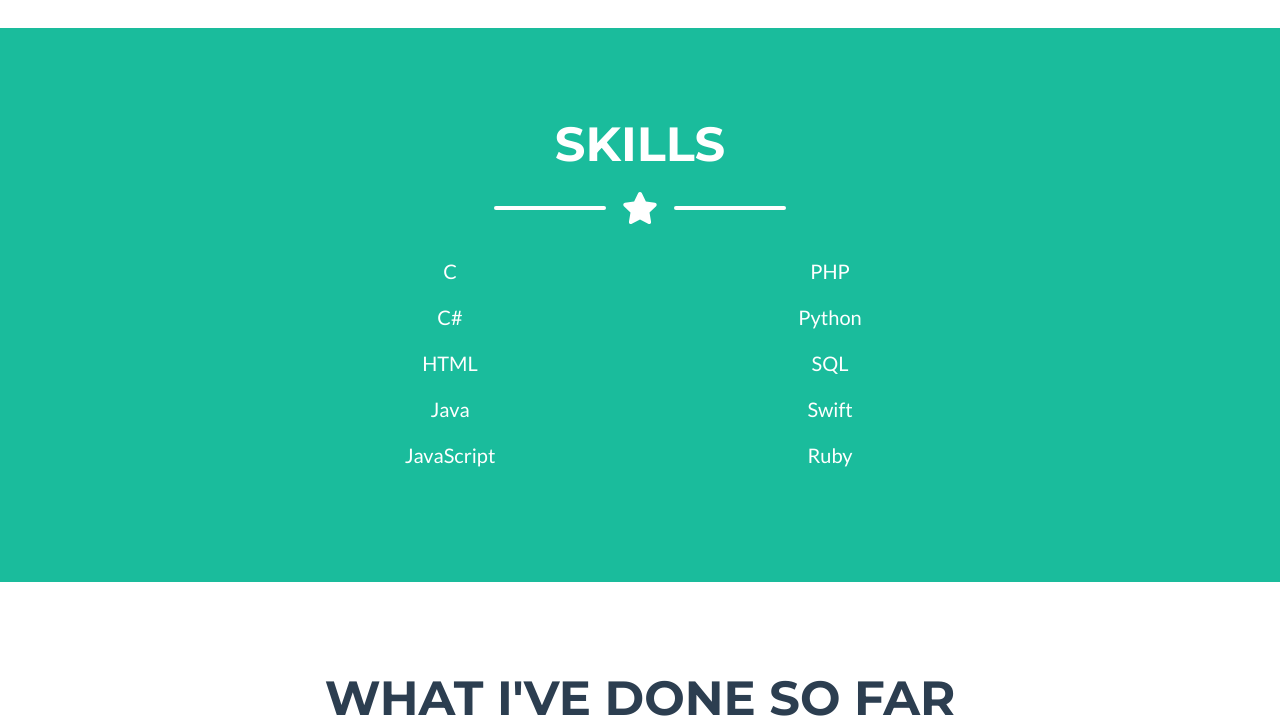
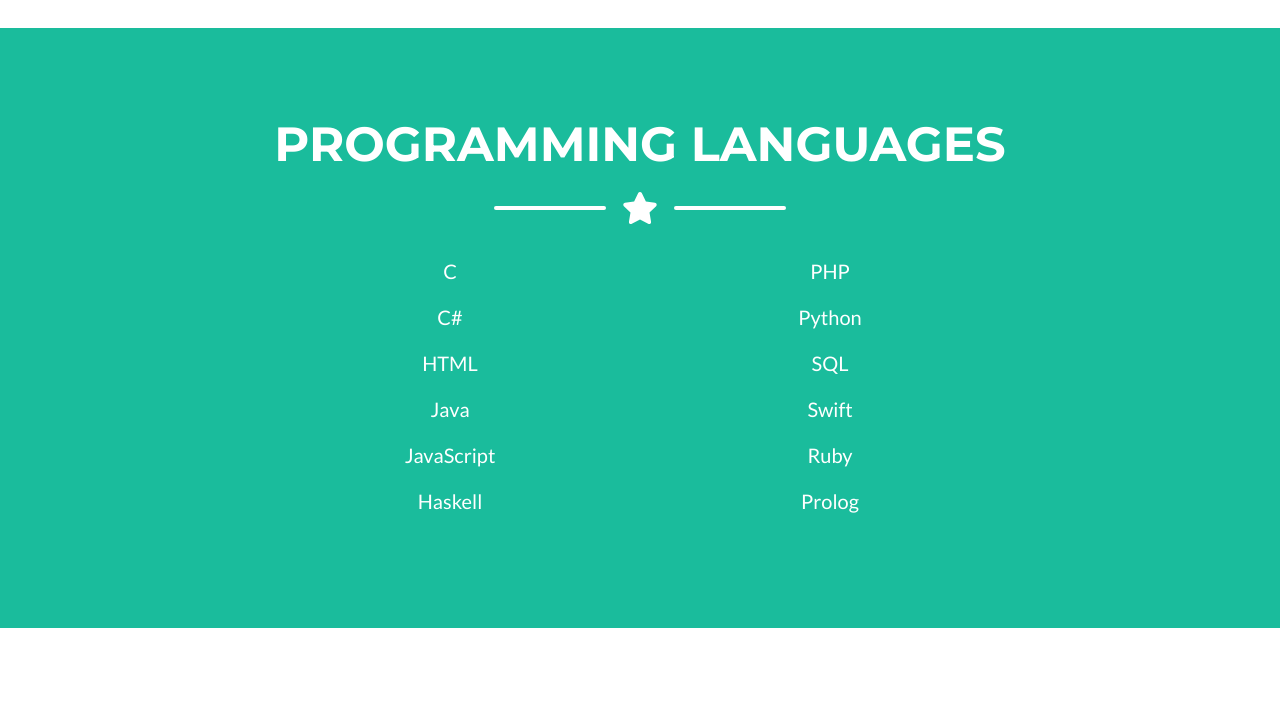
Before and after one commit to GuilhermeManteigas/GuilhermeManteigas.github.io, a plain HTML site: page index.html in a window 1280 px wide. Shown: the part 2380-3101 px from the top of the page. Drawn offline with nearby package versions, Linux system fonts and the light colour scheme.

Commit message:
V4.0
Updated Programming languages list

```diff
--- a/index.html
+++ b/index.html
@@ -230,7 +230,7 @@
         <section class="page-section bg-primary text-white mb-0" id="skills">
             <div class="container">
                 <!-- Skill Heading-->
-                <h2 class="page-section-heading text-center text-uppercase text-white">Skills</h2>
+                <h2 class="page-section-heading text-center text-uppercase text-white">Programming Languages</h2>
                 <!-- Icon Divider-->
                 <div class="divider-custom divider-light">
                     <div class="divider-custom-line"></div>
@@ -246,6 +246,7 @@
 						<p class="lead">HTML</p>
 						<p class="lead">Java</p>
 						<p class="lead">JavaScript</p>
+						<p class="lead">Haskell</p>
 						</center>
 					</div>
                     <div class="col-lg-4 mr-auto">
@@ -255,6 +256,7 @@
 						<p class="lead">SQL</p>
 						<p class="lead">Swift</p>
 						<p class="lead">Ruby</p>
+						<p class="lead">Prolog</p>
 						</center>
 					</div>
                 </div>
```
